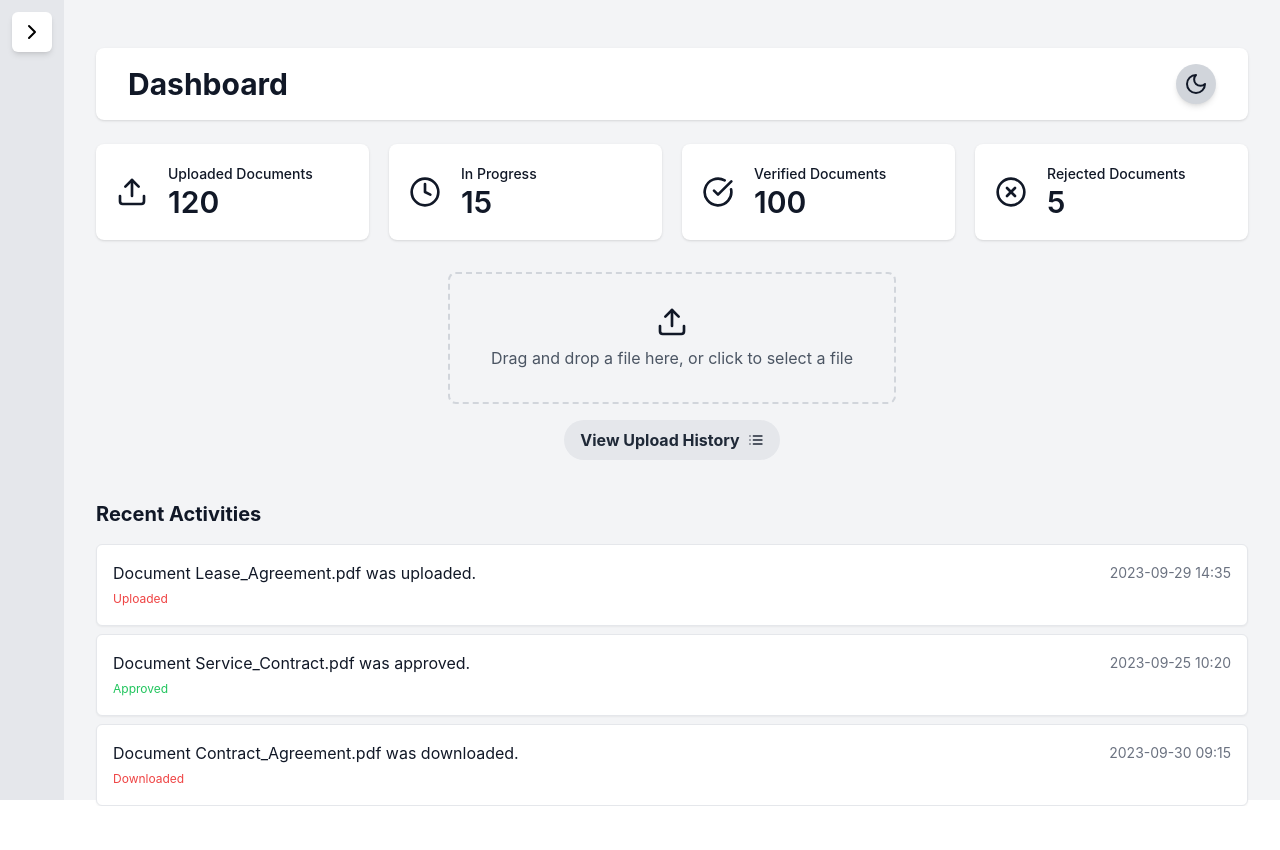
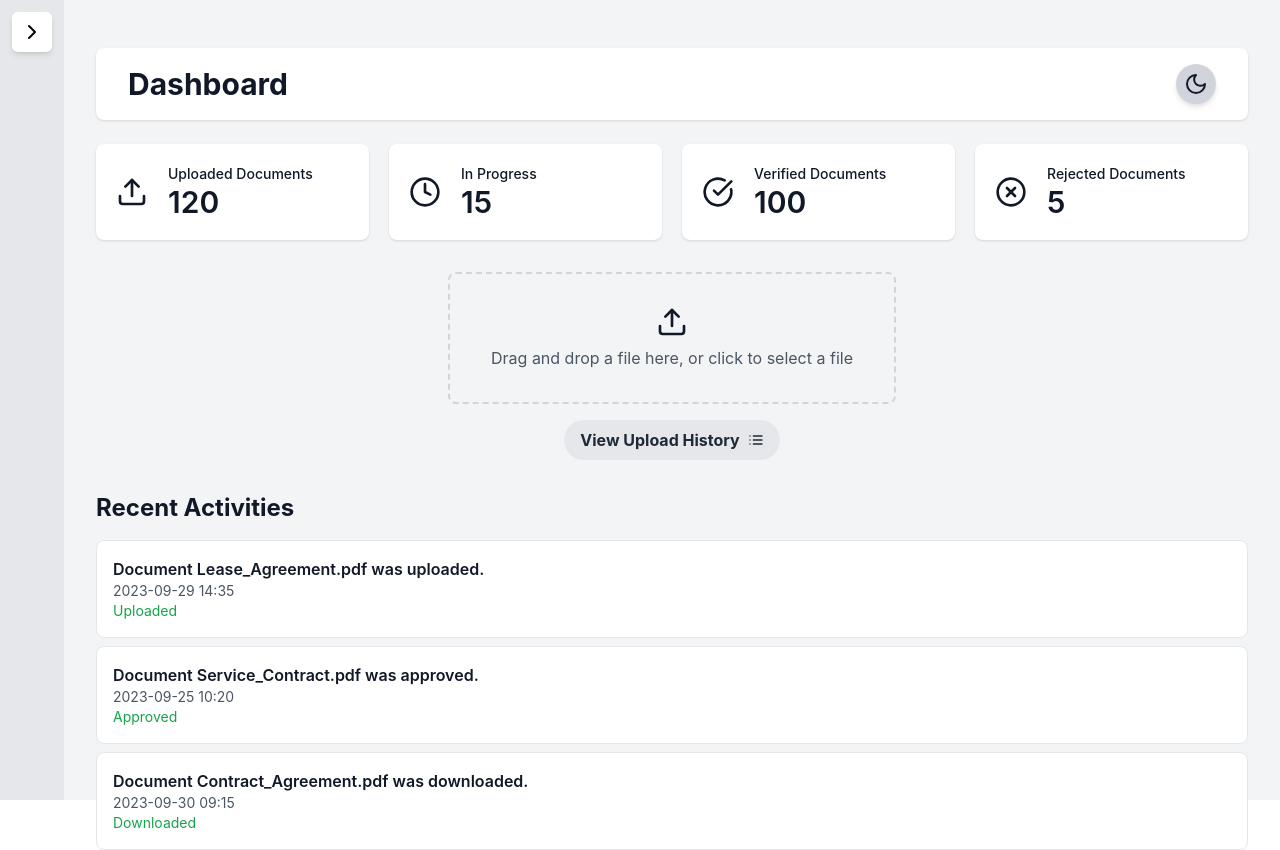
Before and after one commit to Yadavatharva2003/AI-Blockchain-notary-system, a React (Create React App) app: page / in a window 1280 px wide. Before the commit the page ends 806 px from the top, so only its background shows below. Built offline with nearby package versions, Linux system fonts and the light colour scheme.

Commit message:
nightmode fix2

```diff
--- a/src/components/Dashboard.jsx
+++ b/src/components/Dashboard.jsx
@@ -7,12 +7,11 @@ const Dashboard = () => {
   const [showOptions, setShowOptions] = React.useState(false);
   const [file, setFile] = React.useState(null);
   const [loading, setLoading] = React.useState(false);
-  const [progress, setProgress] = React.useState(0); // State for upload progress
+  const [progress, setProgress] = React.useState(0);
   const [darkMode, setDarkMode] = React.useState(() => {
     const savedMode = localStorage.getItem('darkMode');
     return savedMode ? JSON.parse(savedMode) : false;
   });
-
   const [dragging, setDragging] = React.useState(false);
 
   const documentStatuses = [
@@ -56,22 +55,25 @@ const Dashboard = () => {
   };
 
   const handleFileUpload = (selectedFile) => {
-    setLoading(true); // Start loading
-    setProgress(0); // Reset progress
+    setLoading(true);
+    setProgress(0);
 
-    // Simulate file upload with a timeout
     const interval = setInterval(() => {
       setProgress((oldProgress) => {
         if (oldProgress === 100) {
           clearInterval(interval);
-          setLoading(false); // End loading
+          setLoading(false);
           setFile(selectedFile);
           alert(`File selected: ${selectedFile.name}`);
           return 100;
         }
-        return Math.min(oldProgress + 10, 100); // Increment progress
+        return Math.min(oldProgress + 10, 100);
       });
-    }, 100); // Simulate progress every 100ms
+    }, 100);
+
+    setTimeout(() => {
+      setLoading(false);
+    }, 2000);
   };
 
   const toggleDarkMode = () => {
@@ -96,7 +98,6 @@ const Dashboard = () => {
             />
           </button>
         </div>
-        {/* Sidebar content */}
         {showOptions && (
           <div className="flex flex-col mt-2">
             {sidebarItems.map((item, index) => (
@@ -118,7 +119,6 @@ const Dashboard = () => {
         <header className={`shadow rounded-lg mb-6 ${darkMode ? 'bg-gray-800' : 'bg-white'}`}>
           <div className="max-w-7xl mx-auto py-4 px-4 sm:px-6 lg:px-8 flex justify-between items-center">
             <h1 className="text-3xl font-bold">Dashboard</h1>
-            {/* Dark Mode Toggle */}
             <button
               onClick={toggleDarkMode}
               className={`p-2 rounded-full shadow-md transition-transform duration-150 ease-in-out transform hover:scale-105 ${darkMode ? 'bg-gray-700' : 'bg-gray-300'}`}>
@@ -160,7 +160,10 @@ const Dashboard = () => {
             ) : (
               <div
                 className={`border-2 ${dragging ? 'border-blue-500' : 'border-gray-300'} border-dashed rounded-lg p-8 w-full max-w-md text-center transition-all duration-150`}
-                onClick={() => document.querySelector('input[type="file"]').click()} // Trigger file input on click
+                onClick={(e) => {
+                  e.stopPropagation(); // Prevent event bubbling
+                  document.querySelector('input[type="file"]').click(); // Trigger file input on click
+                }}
                 onDragOver={(e) => {
                   e.preventDefault();
                   setDragging(true);
@@ -179,25 +182,26 @@ const Dashboard = () => {
                 />
               </div>
             )}
+
+            {!loading && ( // Render link only if not loading
               <Link
                 to="/history"
                 className="mt-4 bg-gray-200 hover:bg-gray-300 text-gray-800 font-bold py-2 px-4 rounded-full flex items-center transition-transform duration-150 hover:scale-105"
               >
                 View Upload History <List className="ml-2" size={16} />
               </Link>
+            )}
           </div>
 
-          {/* Recent Activities */}
-          <div className="mt-10">
-            <h2 className="text-xl font-bold mb-4">Recent Activities</h2>
-            <ul className="space-y-2">
+          {/* Recent Activity Section */}
+          <div className="mt-8">
+            <h2 className="text-2xl font-bold">Recent Activities</h2>
+            <ul className="mt-4 space-y-2">
               {recentActivities.map((activity, index) => (
-                <li key={index} className="p-4 border rounded-md shadow-sm bg-white">
-                  <div className="flex justify-between items-center">
-                    <span>{activity.title}</span>
-                    <span className="text-sm text-gray-500">{activity.time}</span>
-                  </div>
-                  <span className={`text-xs ${activity.status === 'Approved' ? 'text-green-500' : 'text-red-500'}`}>{activity.status}</span>
+                <li key={index} className={`p-4 border rounded-lg ${darkMode ? 'bg-gray-800' : 'bg-white'} transition-transform duration-150 hover:scale-105`}>
+                  <p className="font-semibold">{activity.title}</p>
+                  <p className="text-gray-600 text-sm">{activity.time}</p>
+                  <p className={`text-sm ${activity.status === 'Rejected' ? 'text-red-600' : 'text-green-600'}`}>{activity.status}</p>
                 </li>
               ))}
             </ul>
```
Also changed, not shown: src/components/firebase.js (added, +20 -0 lines). Lines whose indentation alone changed are shown as unchanged.
